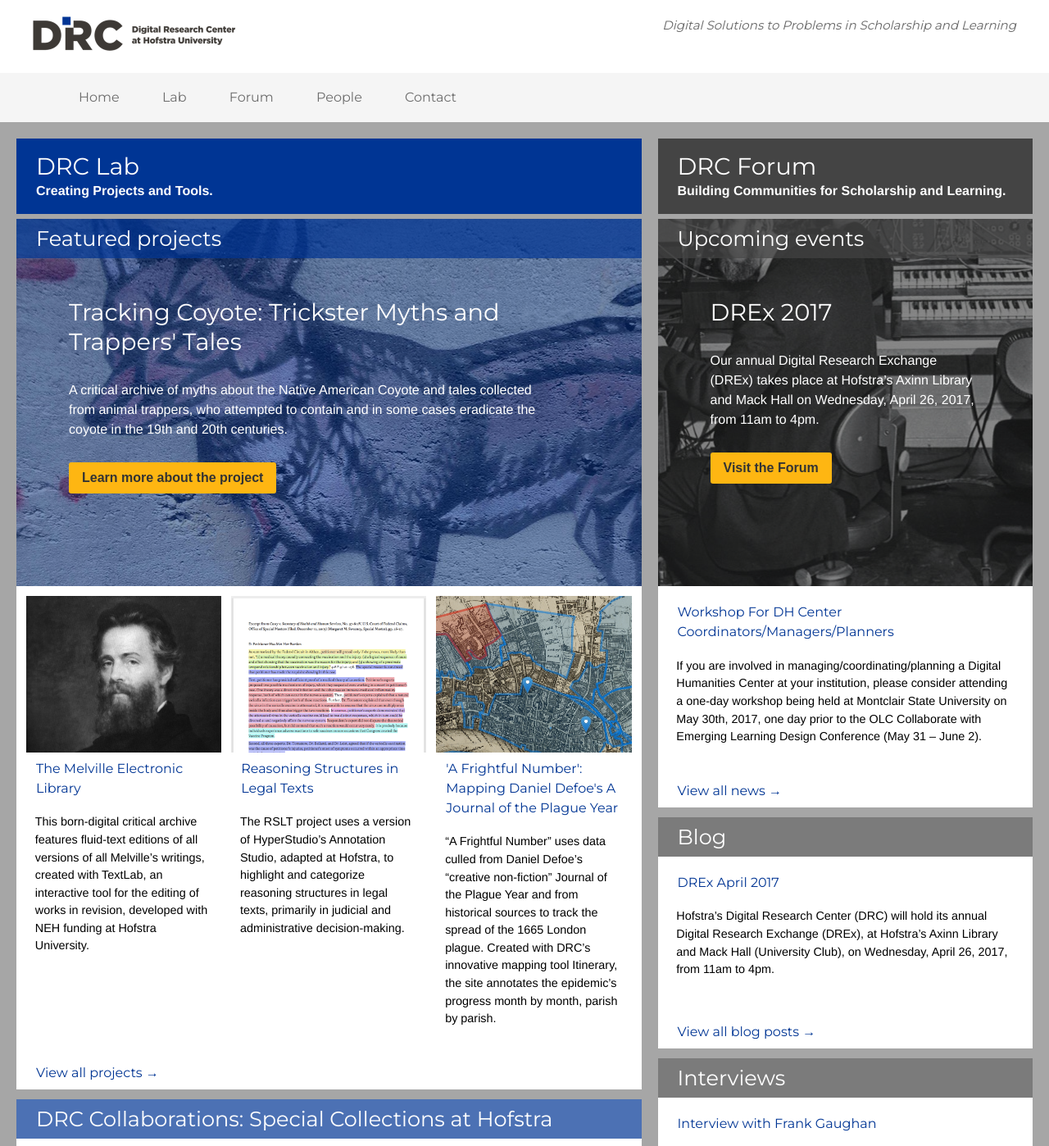
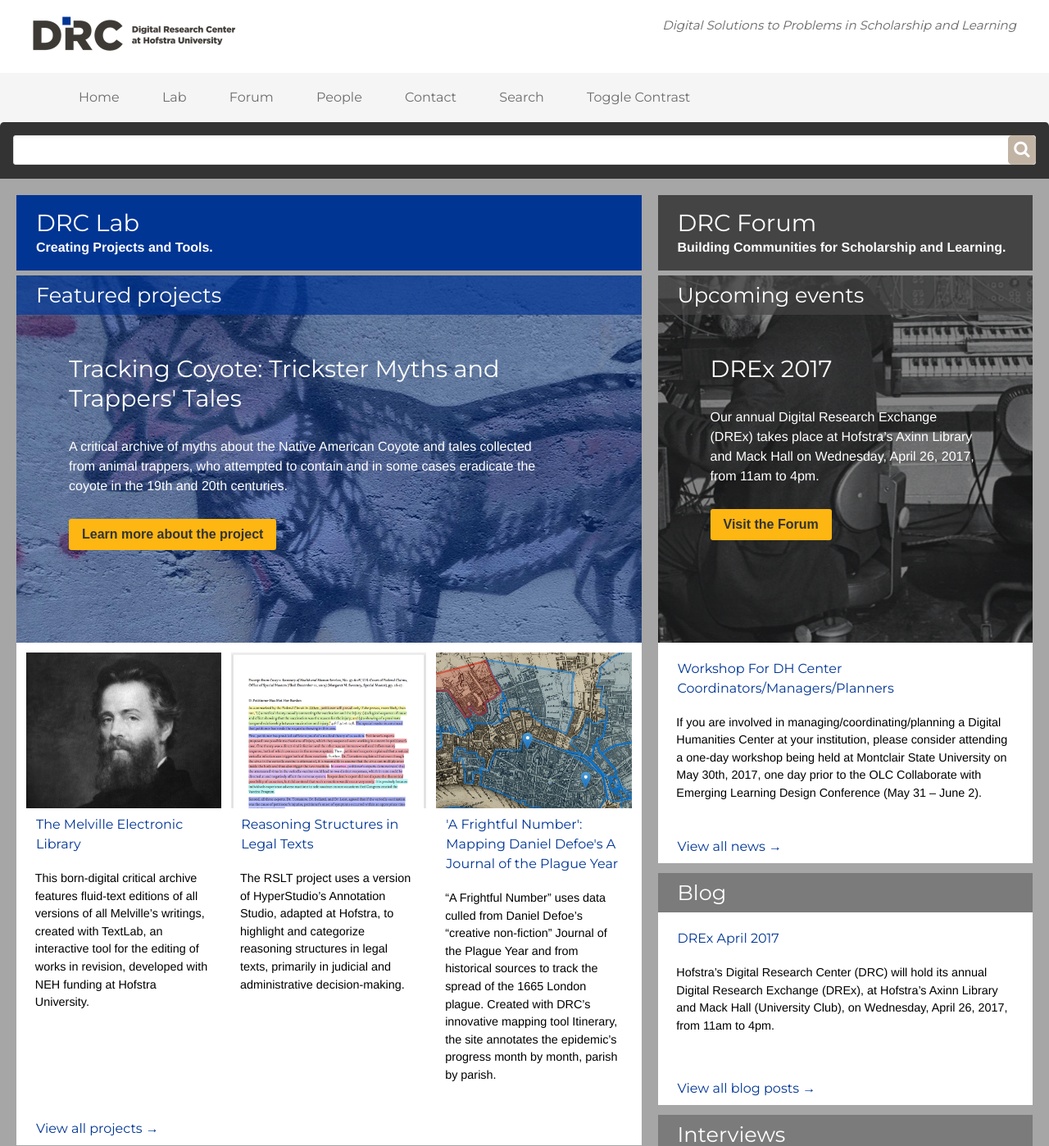
Before and after one commit to hofstra/drc, a Jekyll site: the page built from index.html, in a window 1280 px wide, cut to the strip 0-1398 px from the top of the page. Shown: the whole strip at 82% size. Built offline with Jekyll 4.4.1, drawn with Linux system fonts in a browser that asks for light colours; nearby versions of some CDN libraries; comment, search, counter and statistics services are not loaded.

Commit message:
WiP: Added search and contrast switcher
Fixes loading visual glitch on menus (should be hidden by default on load)

contrast adjustments

```diff
--- a/_data/nav.csv
+++ b/_data/nav.csv
@@ -11,3 +11,5 @@
 Interviews,/interviews/,true
 People,/people/,false
 Contact,/contact/,false
+Search,/search.html,false
+Toggle Contrast,javascript:toggleContrast();,false
--- a/_includes/header.html
+++ b/_includes/header.html
@@ -12,7 +12,7 @@
             <div class="navigation-wrapper">
                 <nav role="navigation">
                     <ul id="js-navigation-menu" class="navigation-menu show">
-                      <li class="hidden"><ul class="nav-nested hidden">
+                      <li class="hidden" style="display:none"><ul class="nav-nested hidden" style="display:none">
                         {% for page in site.data.nav %}
                             {% if page.nested == "false" %}
                               </ul>
@@ -21,7 +21,7 @@
                             {% if page.title %}
                             <li class="nav-link"><a class="page-link" href="{{ page.permalink | prepend: site.baseurl }}">{{ page.title | remove_first: "DRC " }}</a>
                               {% if page.nested == "false" %}
-                              <ul class="nav-nested hidden">
+                              <ul class="nav-nested hidden" style="display:none">
                               {% endif %}
                             {% endif %}
                         {% endfor %}
--- /dev/null
+++ b/_includes/searchbox
@@ -0,0 +1,16 @@
+{% if include.id == nil or include.id == '' %}
+	{% assign myid = 'largeSearch' %}
+{% else %}
+	{% assign myid = include.id %}
+{% endif %}
+
+<form action="{{ site.baseurl }}/search.html" method="get">
+<div class="searchbox">
+   <div class="search">
+      <input type="text" name="query" class="searchTerm" id="{{ myid }}" placeholder="{{ include.placeholder }}">
+      <button type="submit" value="search" class="searchButton">
+        <span class="fa fa-search" aria-hidden="true"></span>
+     </button>
+   </div>
+</div>
+</form>
--- /dev/null
+++ b/_includes/searchbox_small
@@ -0,0 +1,3 @@
+<div class="smallSearch">
+	{% include searchbox placeholder=include.placeholder id="smallSearch" %}
+</div>
--- a/_layouts/home.html
+++ b/_layouts/home.html
@@ -5,7 +5,7 @@
 
 <body{% if page.id!='' %} class="page-{{ page.id }}"{% endif %}>
   {% include header.html %}
-
+{% include searchbox %}
   <div class="home-columns">
     <div class="lab-column">
       <a href="{{ site.baseurl }}/lab/"><div class="column-header">
--- /dev/null
+++ b/_sass/_search.scss
@@ -0,0 +1,113 @@
+
+/* FontAwesome icon font http://fontawesome.io/ */
+@import url("https://cdnjs.cloudflare.com/ajax/libs/font-awesome/4.7.0/css/font-awesome.css");
+
+/* Search */
+$color-search: #c2b4a5;
+$color-searchBackground: #333333;
+$color-searchFocus: #00B4CC;
+$color-searchPlaceholder: #DDDDDD;
+$size-searchBox: 1.3rem;
+$color-linkHover: $color-searchBackground;
+
+.search {
+	width: 100%;
+	position: relative;
+}
+
+.searchTerm {
+	font-size: $size-searchBox;
+	float: left;
+	width: 100%;
+	border: 3px solid $color-search;
+	padding: 5px;
+	border-radius: 5px;
+	outline: none;
+	color: $color-searchPlaceholder;
+}
+
+input::placeholder {
+	color: $color-searchPlaceholder;
+}
+
+.searchTerm:focus {
+	color: $color-searchFocus;
+}
+
+.searchButton {
+	margin: 0;
+	font-size: $size-searchBox;
+	padding: 0.4rem;
+	position: absolute;
+	right: 0rem;
+	border: 1px solid $color-search;
+	background: $color-search;
+	text-align: center;
+	color: white;
+	border-radius: 5px;
+	cursor: pointer;
+}
+
+.searchbox {
+	background-color: $color-searchBackground;
+	border-radius: 0.3rem 0.3rem 0 0;
+	padding: 1rem;
+	height: 4.3rem;
+}
+
+#search-results .searchMsgWrapper {
+  text-align:center;
+}
+
+#search-results .searchMsg {
+  font-size: 2em;
+  margin: 1rem auto 0;
+}
+
+
+/*
+	Small search overrides
+*/
+.smallSearch input::placeholder {
+	content: '';
+}
+
+.smallSearch .searchButton {
+	margin: 0.15rem 0 0;
+	font-size: 0.8rem;
+	border-radius: 0 0.3rem 0.3rem 0;
+	background-color: #625044;
+}
+
+.smallSearch .searchbox {
+	position: relative;
+	top: 0.8rem;
+	padding: 0;
+	margin: 0;
+	height: 0;
+}
+
+.smallSearch .searchTerm {
+	font-size: 1rem;
+}
+
+/*
+	Search results listing
+*/
+#search-results {
+  padding: 1rem; }
+
+#search-results h3 {
+  line-height: 1.2rem;
+  font-size: 1rem; }
+
+#search-results p {
+	  padding:0 .4rem 0 .4rem;
+  line-height: 1.2rem; }
+
+#search-results h3 a:hover {
+  color: $color-linkHover; }
+
+  #search-results h3 a{
+    text-decoration:none;
+    border-bottom:1px solid rgba(98, 80, 68, 0.14);}
--- /dev/null
+++ b/css/highContrast.scss
@@ -0,0 +1,56 @@
+---
+---
+/*
+
+highContrast.scss
+
+This is the high contrast stylesheet that is added to the site
+via toggleContrast.js.
+
+It can contain anything but should really just be overrides for the main.css
+
+*/
+.home-columns {
+  background-color: white; }
+
+.column-header,
+.featured-category-header {
+  background-color: black !important; }
+
+button {
+  background-color: white !important; }
+
+.card-header {
+  color: black !important;
+  font-weight: bold; }
+
+a {
+  color: black !important; }
+
+
+.flex-title{
+  color:black !important;
+  font-weight: bold;
+
+}
+
+.flex-box p{
+  color:black !important;
+
+}
+
+.flex-box{
+  border:1px solid black !important;
+}
+
+.searchButton {
+	top:-.1rem;
+	border: 3px solid black !important;
+	background: black !important;
+	color: white !important;
+}
+
+article{
+  background-color:white !important;
+  color:black !important;
+}
--- a/css/main.scss
+++ b/css/main.scss
@@ -9,5 +9,6 @@
 	"neat/neat",
 	"base/base",
     "hofstra/hofstra",
-	"layout"
+	"layout",
+	"search"
 ;
--- a/index.html
+++ b/index.html
@@ -1,7 +1,6 @@
 ---
 layout: home
 ---
-
 <div class="cards">
     <a class="card" href="/projects/rslt.html">
         <div class="card-image">
--- /dev/null
+++ b/javascripts/search.js
@@ -0,0 +1,93 @@
+// search.js
+// Search handler for lunr search (http://lunrjs.com)
+//////////////////////////////////////////////////////
+
+// After DOM is loaded
+document.addEventListener('DOMContentLoaded', function() {
+
+	// Bounce if we're not on the search results page
+	if(!document.getElementById('search-results')){
+		return;
+	}
+
+	// Parse keyword from GET vars
+	var searchTerm = getQueryVariable('query');
+
+	// If there is no search term (FIXME: We can handle this better)
+	if(!searchTerm){
+		document.getElementById('largeSearch').setAttribute("value", ' ');
+		document.getElementById('search-results').innerHTML='';
+	}
+
+	if (searchTerm) {
+
+		// Set the search boxes on the page to have the searchterm
+		/*
+		var testElements = document.getElementsByClassName('searchTerm');
+		for (var i = 0; i < testElements.length; i++) {
+			testElements.item(i).setAttribute("value", searchTerm);
+		}
+		*/
+		document.getElementById('largeSearch').setAttribute("value", searchTerm);
+
+		// Initalize lunr with the fields it will be searching on.
+		var idx = lunr(function() {
+			this.field('id');
+			this.field('title');
+			this.field('author');
+			this.field('category');
+			this.field('content');
+
+			// Build index
+			for (var key in window.store) {
+				this.add({
+					'id': key,
+					'title': window.store[key].title,
+					'author': window.store[key].author,
+					'category': window.store[key].category,
+					'content': window.store[key].content
+				});
+			}
+		});
+
+		// Run the search
+		for (var key in window.store) {
+			//NOTE: Any boost should go here, IE idx.search('title:foo^10')
+			var results = idx.search(searchTerm);
+			displaySearchResults(results, window.store);
+		}
+
+
+	}
+
+	// Display the search results on the page
+	function displaySearchResults(results, store) {
+		var searchResults = document.getElementById('search-results');
+		if (results.length) { // Are there any results?
+			var appendString = '';
+
+			for (var i = 0; i < results.length; i++) { // Iterate over the results
+				var item = store[results[i].ref];
+				appendString += '<h3><a href=".' + item.url + '">' + item.title + ' <div class="fa fa-arrow-right" aria-hidden="true"></div></a></h3>';
+				appendString += '<p>' + item.content.substring(0, 150) + '...</p></li>';
+			}
+			searchResults.innerHTML = appendString;
+		} else {
+			searchResults.innerHTML = '<div class="searchMsgWrapper"><div class="searchMsg">No results found for "' + searchTerm + '"</div></div>';
+		}
+	}
+
+	// Helper: Parse GET vars
+	function getQueryVariable(variable) {
+		var query = window.location.search.substring(1);
+		var vars = query.split('&');
+		for (var i = 0; i < vars.length; i++) {
+			var pair = vars[i].split('=');
+			if (pair[0] === variable) {
+				return decodeURIComponent(pair[1].replace(/\+/g, '%20'));
+			}
+		}
+	}
+
+
+}, false);
--- /dev/null
+++ b/javascripts/toggleContrast.js
@@ -0,0 +1,56 @@
+// toggleContrast.js
+// swaps out the css for the site
+//////////////////////////////////////////////////////
+
+// After DOM is loaded
+document.addEventListener('DOMContentLoaded', function() {
+
+	// On load set default if it doesn't exist
+	if (localStorage.getItem("highContrastMode") === null) {
+		localStorage.setItem('highContrastMode', JSON.stringify(false));
+	}
+	setMode();
+
+	// Shove this into the window object (not great :/)
+	window.toggleContrast = function toggleContrast(){
+
+		if (JSON.parse(localStorage['highContrastMode'])) {
+				localStorage.setItem('highContrastMode', JSON.stringify(false));
+				location.reload();
+			} else {
+				localStorage.setItem('highContrastMode', JSON.stringify(true));
+			}
+			setMode();
+	}
+
+	function setMode(){
+
+		if (JSON.parse(localStorage['highContrastMode'])) {
+			// Inject CSS
+
+			// This is IE 8 only
+			var styleSheet="http://127.0.0.1:4000/css/highContrast.css";
+
+			if(document.createStyleSheet) {
+			  document.createStyleSheet(styleSheet);
+
+			// Every other normal browser
+			}else {
+			  var styles = "@import url("+styleSheet+");";
+			  var newSS=document.createElement('link');
+			  newSS.rel='stylesheet';
+			  newSS.href='data:text/css,'+escape(styles);
+			  document.getElementsByTagName("head")[0].appendChild(newSS);
+			}
+
+			console.log("Adding: "+styleSheet);
+
+		}else{
+			// No override
+		}
+
+
+
+	}
+
+}, false);
```
Also changed, not shown: _includes/head.html (+19 -0 lines), search.html (added, +12 -0 lines).
